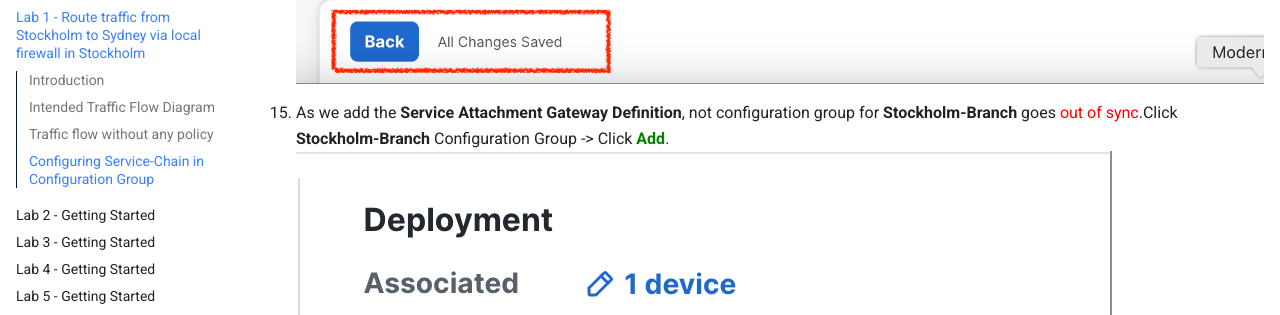
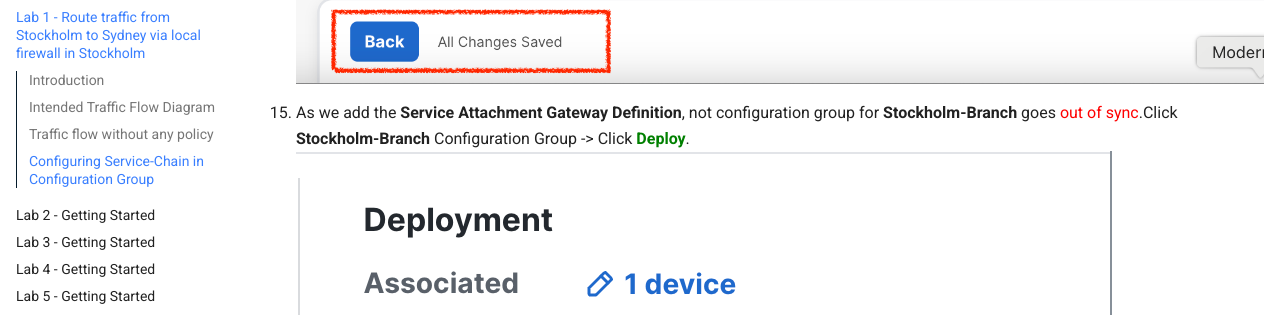
Before and after one commit to ciscodocs/ltrent-2008-clemea25, an MkDocs documentation site: the page built from docs/lab1_getting_started.md, in a window 1280 px wide and 900 px high, scrolled down 9322 px. Shown: the part 193-508 px from the top of the window. Built offline with MkDocs 1.6.1 and Material for MkDocs 9.7.7, drawn with Linux system fonts in a browser that asks for light colours.

Commit message:
Scenario-1 guide

```diff
--- a/docs/lab1_getting_started.md
+++ b/docs/lab1_getting_started.md
@@ -123,5 +123,5 @@ Next, we will configure a service chain within the service-profile parcel in the
     The **GigabitEthernet4** interface on the **Stockholm-Branch** WAN-Edge router serves as the connection point for the **Stockholm-FW firewall**. This interface facilitates the integration of the firewall into the service chain, allowing traffic to be redirected through the firewall for inspection or policy enforcement as configured. The proper configuration of this interface is crucial for ensuring seamless communication between the WAN-Edge router and the firewall, enabling the desired security and traffic management features within the SD-WAN environment.
 14. Click **Back** at bottom left.
     ![How to go back to Configuration Group](./assets/S-1-figure-15.png){ .off-glb }
-15. As we add the **Service Attachment Gateway Definition**, not configuration group for **Stockholm-Branch** goes <font color="red">out of sync</font>.Click **Stockholm-Branch** Configuration Group -> Click **<font color="green">Add**</font>.
+15. As we add the **Service Attachment Gateway Definition**, not configuration group for **Stockholm-Branch** goes <font color="red">out of sync</font>.Click **Stockholm-Branch** Configuration Group -> Click **<font color="green">Deploy**</font>.
     ![Deoplying Configuration Group with Service Chain Definition](./assets/S-1-figure-16.png){ .off-glb }
```
